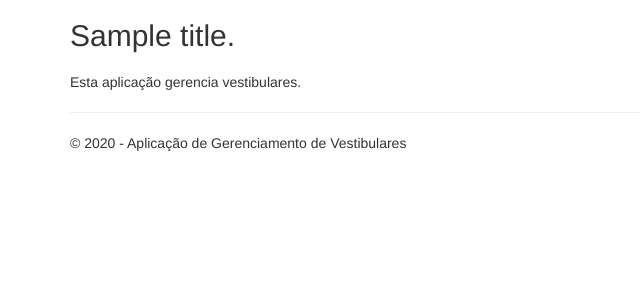
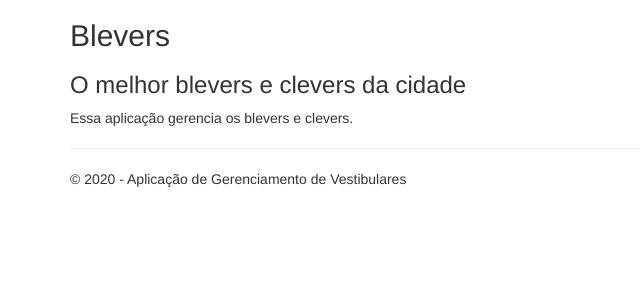
Before and after one commit to derekksn/acc08, a Django app: template app/templates/app/about.html in a window 1280 px wide. Shown: the part 51-351 px from the top of the page, without its empty margins (0-640 px from the left). Run offline with Django 3.2, Linux system fonts and the light colour scheme; the template is opened without the code that fills it: most values are stand-ins (such as "Sample title", 1, 10 or a date in 2020); some libraries are stand-ins or nearby versions.

Commit message:
Update about.html

```diff
--- a/app/templates/app/about.html
+++ b/app/templates/app/about.html
@@ -2,9 +2,9 @@
 
 {% block content %}
 
-<h2>{{ title }}.</h2>
-<h3>{{ message }}</h3>
+<h2>Blevers</h2>
+<h3>O melhor blevers e clevers da cidade</h3>
 
-<p>Esta aplicação gerencia vestibulares.</p>
+<p>Essa aplicação gerencia os blevers e clevers.</p>
 
 {% endblock %}
```
